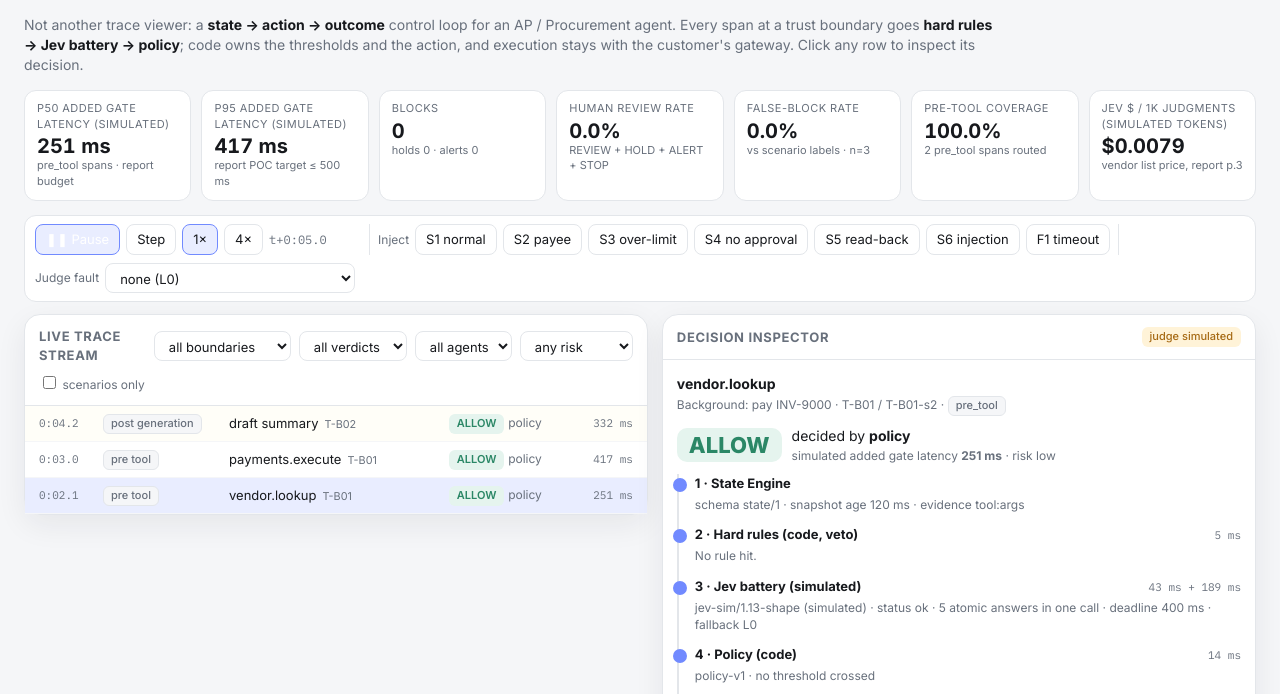
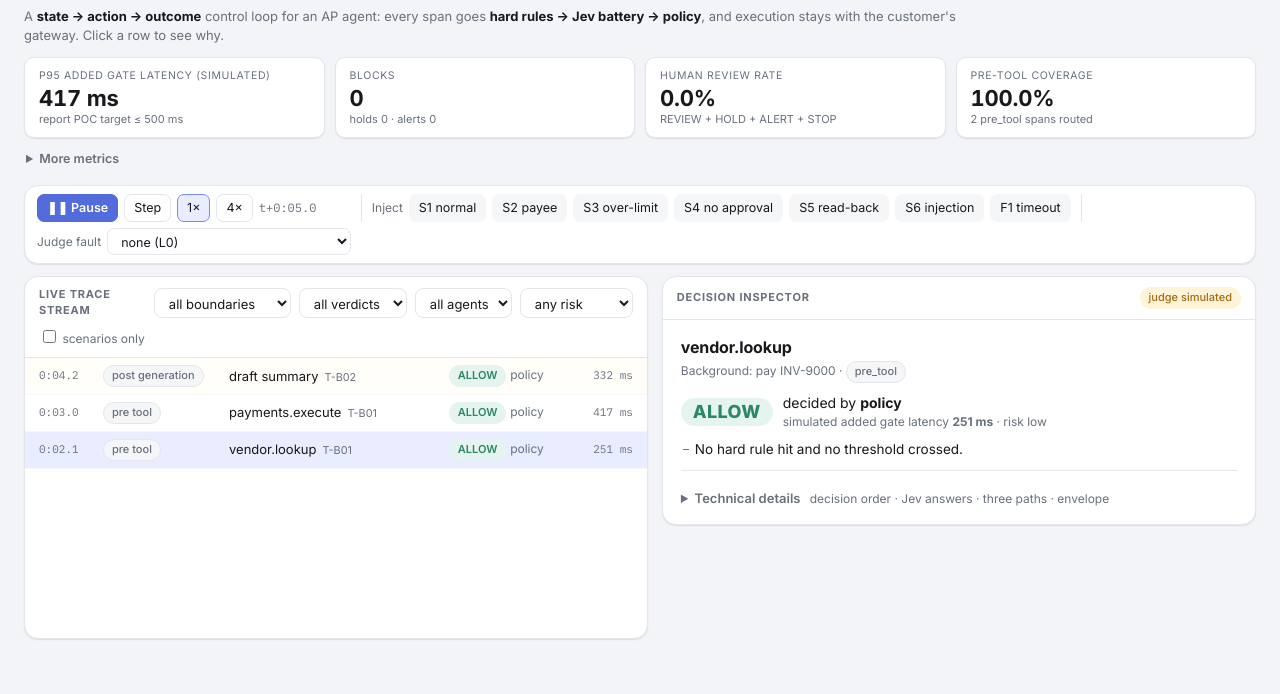
Before and after one commit to silex-ai-lab/jev-realtime-observability, a website with bundled scripts: page web/demo/index.html in a window 1280 px wide. Shown: the part 96-790 px from the top of the page. Built offline with nearby package versions, Linux system fonts and the light colour scheme.

Commit message:
Console UX V2 (plan r5 B): demo page in the same visual system (headline metrics, compact toolbar, scrolling stream and inspector, verdict and why first, technical details collapsed); review list scrolls inside its section
Co-Authored-By: Claude Opus 5.5 <noreply@anthropic.com>

```diff
--- a/web/css/live.css
+++ b/web/css/live.css
@@ -276,3 +276,6 @@ body.view-runs .lv-reviews:has(#review-detail > .lv-empty) #review-detail { disp
 }
 .step-signals { font-size: 12px; color: var(--muted); }
 .step-signals .mono { font-size: 11.5px; color: #4d5561; }
+/* A long review queue scrolls inside its section; its explanation stays visible above it. */
+body.view-runs #review-list { max-height: 232px; overflow: auto; }
+body.view-runs .lv-reviews .rv-row { padding-top: 7px; padding-bottom: 7px; }
--- a/web/demo/css/app.css
+++ b/web/demo/css/app.css
@@ -176,3 +176,57 @@ h3 { font-size: 12px; text-transform: uppercase; letter-spacing: .05em; color: v
   .cmp { grid-template-columns: minmax(0, 1fr); }
   .jv-back { margin-left: 0; }
 }
+
+/* ---- r5 visual system (logs/2026-09-30_CONSOLE_UX_PLAN.md, Amendment r5 B): same language as the live console ---- */
+:root { --shadow-sm: 0 1px 2px rgba(22,28,45,.06), 0 1px 1px rgba(22,28,45,.04); --shadow-md: 0 8px 28px rgba(22,28,45,.10);
+  --r-lg: 14px; --r-md: 10px; --r-sm: 7px; }
+body { background: #f3f4f7; }
+.jv-top { padding: 12px 24px 0; position: sticky; top: 0; z-index: 20; }
+.jv-brand { font-size: 15px; letter-spacing: .04em; }
+.jv-badge { background: rgba(166,106,20,.25); color: #ffe2b0; border: 1px solid rgba(240,180,90,.35); }
+.jv-tabs { margin-top: 10px; }
+.jv-tabs button { padding: 9px 14px; font-size: 13px; }
+main { padding-top: 16px; }
+.jv-lede { font-size: 13px; margin: 0 0 12px; }
+
+/* Four headline numbers as a row of compact tiles; the rest under "More metrics". */
+.jv-kpis { grid-template-columns: repeat(4, minmax(0, 1fr)); gap: 10px; margin-bottom: 8px; }
+.jv-kpi { border-radius: var(--r-md); box-shadow: var(--shadow-sm); padding: 10px 14px; }
+.jv-kpi .k { font-size: 10.5px; letter-spacing: .06em; }
+.jv-kpi .v { font-size: 22px; letter-spacing: -.01em; }
+.jv-kpis.more { grid-template-columns: repeat(3, minmax(0, 1fr)); margin: 8px 0 4px; }
+.jv-more { margin-bottom: 12px; }
+.jv-more > summary { cursor: pointer; color: var(--muted); font-size: 12.5px; padding: 2px 2px 4px; }
+
+/* One compact toolbar. */
+.jv-controls { border-radius: var(--r-lg); box-shadow: var(--shadow-sm); padding: 8px 12px; gap: 6px 10px; margin-bottom: 12px; }
+.jv-controls .btn { padding: 4px 9px; font-size: 12.5px; border-radius: var(--r-sm); }
+.jv-controls .btn.primary { font-weight: 600; }
+.jv-controls [data-inject] { background: var(--soft); border-color: transparent; }
+.jv-controls [data-inject]:hover { background: var(--lav); border-color: transparent; }
+
+/* Stream and inspector each scroll inside their own card, so the page itself stays about one screen. */
+.card { border-radius: var(--r-lg); box-shadow: var(--shadow-sm); }
+.card > header { padding: 10px 14px; }
+.card > h2, .card > header h2 { font-size: 11px; font-weight: 700; letter-spacing: .07em; }
+.jv-stream { max-height: calc(100vh - 330px); min-height: 280px; }
+.jv-insp { top: 110px; }
+.jv-insp-body { max-height: calc(100vh - 170px); padding: 16px 18px; }
+.jv-insp-head { margin-bottom: 10px; }
+.jv-title { font-size: 16px; font-weight: 650; letter-spacing: -.01em; }
+.jv-verdict .big { font-size: 18px; font-weight: 750; padding: 5px 12px; border-radius: 999px; letter-spacing: .02em; }
+.jv-why { margin: 2px 0 10px; padding: 0; list-style: none; display: grid; gap: 3px; }
+.jv-why li { position: relative; padding-left: 14px; font-size: 13.5px; }
+.jv-why li::before { content: ''; position: absolute; left: 2px; top: .62em; width: 6px; height: 1px; background: var(--muted); }
+.jv-tech { margin-top: 10px; border-top: 1px solid var(--line); padding-top: 8px; }
+.jv-tech > summary { cursor: pointer; color: var(--muted); font-size: 13px; font-weight: 600; }
+.jv-tech > summary .jv-meta { font-weight: 400; margin-left: 6px; }
+.chip { border-radius: 999px; padding: 2px 8px; }
+
+@media (max-width: 900px) {
+  .jv-kpis, .jv-kpis.more { grid-template-columns: repeat(2, minmax(0, 1fr)); }
+  .jv-top { position: static; }
+  .jv-stream { max-height: 420px; }
+  .jv-insp-body { max-height: none; }
+}
+.jv-controls [data-play][aria-pressed="true"] { background: var(--blue2); border-color: var(--blue2); color: #fff; }
--- a/web/demo/index.html
+++ b/web/demo/index.html
@@ -27,11 +27,10 @@
 <main>
   <!-- LIVE -->
   <section data-panel="live" role="tabpanel">
-    <p class="jv-lede">Not another trace viewer: a <b>state → action → outcome</b> control loop for an AP / Procurement agent.
-      Every span at a trust boundary goes <b>hard rules → Jev battery → policy</b>; code owns the thresholds and the action,
-      and execution stays with the customer's gateway. Click any row to inspect its decision.</p>
+    <p class="jv-lede">A <b>state → action → outcome</b> control loop for an AP agent: every span goes <b>hard rules → Jev battery → policy</b>, and execution stays with the customer's gateway. Click a row to see why.</p>
 
     <div class="jv-kpis" id="kpis"></div>
+    <details class="jv-more"><summary>More metrics</summary><div class="jv-kpis more" id="kpis-more"></div></details>
 
     <div class="jv-controls">
       <div class="grp">
--- a/web/demo/js/ui/app.js
+++ b/web/demo/js/ui/app.js
@@ -176,15 +176,21 @@ const TIP = {
   cost: '$0.042 per M input tokens (vendor list price quoted in the report), output free; token counts simulated.',
 };
 
+// Four headline numbers stay in view; the rest sit under "More metrics". Every tile keeps its data-kpi hook.
+const HEADLINE = new Set(['blocks', 'review_rate', 'coverage', 'p95']);
 function renderKpis() {
   const envs = rows.map(r => r.env);
   const k = envs.length ? computeKpis(envs) : {};
-  $('#kpis').innerHTML = KPI_DEFS.map(([id, label, show, raw, sub]) => {
+  const tile = ([id, label, show, raw, sub]) => {
     const val = raw(k);
     return `<div class="jv-kpi" data-kpi="${id}" data-value="${val ?? ''}" title="${esc(TIP[id])}">
       <div class="k">${esc(label)}</div><div class="v">${envs.length ? esc(show(k)) : '—'}</div>
       <div class="s">${esc(typeof sub === 'function' ? sub(k) : sub)}</div></div>`;
-  }).join('');
+  };
+  $('#kpis').innerHTML = KPI_DEFS.filter(d => HEADLINE.has(d[0])).map(tile).join('');
+  const more = $('#kpis-more');
+  if (more) more.innerHTML = KPI_DEFS.filter(d => !HEADLINE.has(d[0])).map(tile).join('');
+  else $('#kpis').innerHTML += KPI_DEFS.filter(d => !HEADLINE.has(d[0])).map(tile).join('');
 }
 
 // ---- wiring -------------------------------------------------------------
--- a/web/demo/js/ui/inspector.js
+++ b/web/demo/js/ui/inspector.js
@@ -117,15 +117,23 @@ export function renderInspector(el, row, ctx) {
       span.readback ? `tool result ${esc(span.result?.status)} · ERP read-back posted = ${esc(span.readback.posted)}` : 'No read-back on this span.'));
   }
 
+  // The one-line "why": the deciding rule's reason, else the policy's reasons, else what was checked.
+  const why = ruleHits.length ? ruleHits.map(h => h.reason ?? RULE_TEXT[h.id] ?? h.id)
+    : (env.reasons ?? []).length ? env.reasons : [env.decision === 'ALLOW' ? 'No hard rule hit and no threshold crossed.' : `Decided by ${env.decided_by}.`];
   el.innerHTML = `
-    <p class="jv-title">${esc(span.name)} ${span.scenario ? chip(span.scenario, 'sc') : ''}</p>
-    <div class="jv-meta">${esc(ctx.traceTitle(span))} · ${esc(env.trace_id)} / ${esc(env.span_id)} · ${chip(env.boundary, 'b')}</div>
-    <div class="jv-verdict" style="margin-top:10px">
+    <div class="jv-insp-head">
+      <p class="jv-title">${esc(span.name)} ${span.scenario ? chip(span.scenario, 'sc') : ''}</p>
+      <div class="jv-meta">${esc(ctx.traceTitle(span))} · ${chip(env.boundary, 'b')}</div>
+    </div>
+    <div class="jv-verdict">
       <span class="big ${esc(env.decision)}" data-decision="${esc(env.decision)}">${esc(env.decision)}</span>
       <div><div>decided by <b>${esc(env.decided_by)}</b>${env.alert ? ' · <b>alert</b>' : ''}</div>
       <div class="jv-meta">simulated added gate latency <b>${fmtMs(env.decision_latency_ms)}</b> · risk ${esc(env.risk?.label ?? '—')}</div></div>
     </div>
+    <ul class="jv-why" data-why>${why.map(x => `<li>${esc(x)}</li>`).join('')}</ul>
     ${notes.join('')}
+    <details class="jv-tech"><summary>Technical details <span class="jv-meta">decision order · Jev answers · three paths · envelope</span></summary>
+    <div class="jv-meta" style="margin:6px 0 2px">${esc(env.trace_id)} / ${esc(env.span_id)}</div>
     <ol class="pipe">${pipe.join('')}</ol>
 
     <h3>Jev answers ${jevOk ? '' : '· none'}</h3>
@@ -145,5 +153,6 @@ export function renderInspector(el, row, ctx) {
       env.jev_on_critical_path ? '' : 'Off the critical path here, so the Jev time was not added to the gate.'}</p>
 
     <details><summary>Verdict envelope (JSON)</summary><pre class="json" data-envelope>${esc(JSON.stringify(env, null, 2))}</pre></details>
-    <details><summary>SIEM line (JSONL)</summary><pre class="json" data-siem>${esc(toSiemLine(env))}</pre></details>`;
+    <details><summary>SIEM line (JSONL)</summary><pre class="json" data-siem>${esc(toSiemLine(env))}</pre></details>
+    </details>`;
 }
```
